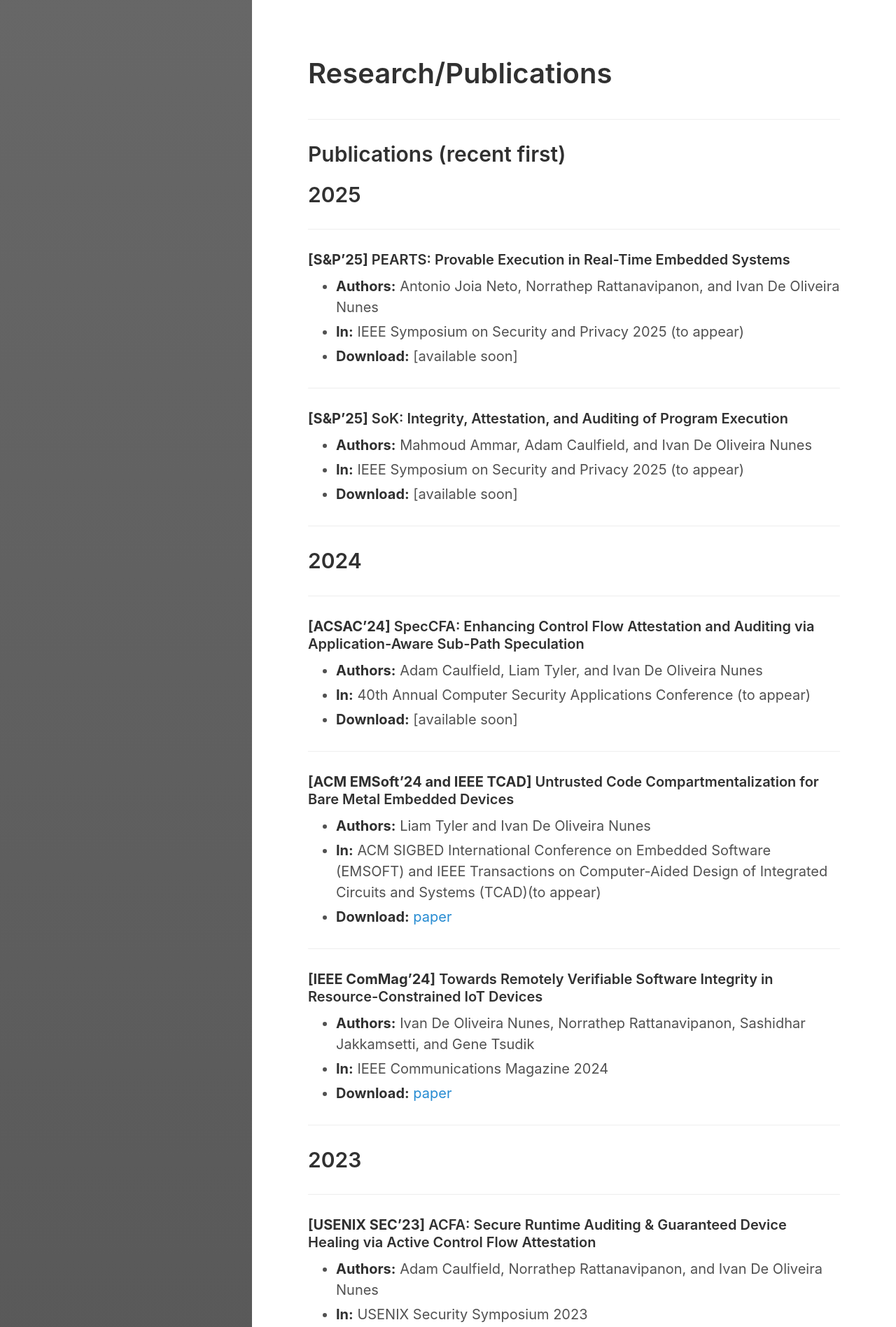
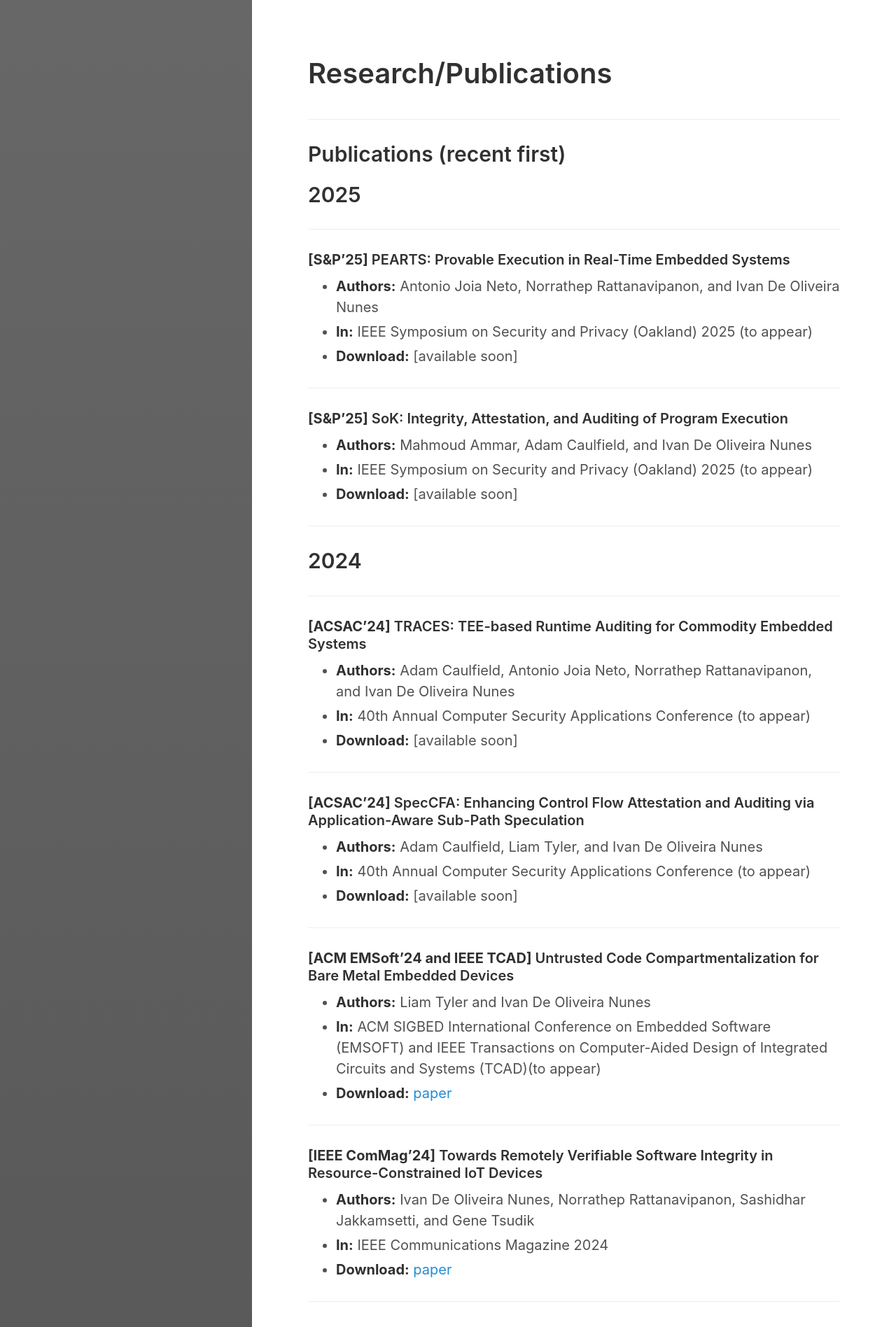
Before and after one commit to ivanolive/ivanolive.github.io, a Jekyll site: the page built from research.md, in a window 1280 px wide. Shown: the top 1896 px of the page at 70% size. Built offline with Jekyll 4.4.1, drawn with Linux system fonts in a browser that asks for light colours; some of the changed text lies outside the part shown.

Commit message:
Update research.md

```diff
--- a/research.md
+++ b/research.md
@@ -18,7 +18,7 @@
 #### **\[S&P'25\]** PEARTS: Provable Execution in Real-Time Embedded Systems
 
 - **Authors:** Antonio Joia Neto, Norrathep Rattanavipanon, and Ivan De Oliveira Nunes
-- **In:** IEEE Symposium on Security and Privacy 2025 (to appear)
+- **In:** IEEE Symposium on Security and Privacy (Oakland) 2025 (to appear)
 - **Download:** [available soon]
 
 ___
@@ -27,13 +27,22 @@
 #### **\[S&P'25\]** SoK: Integrity, Attestation, and Auditing of Program Execution
 
 - **Authors:** Mahmoud Ammar, Adam Caulfield, and Ivan De Oliveira Nunes
-- **In:** IEEE Symposium on Security and Privacy 2025 (to appear)
+- **In:** IEEE Symposium on Security and Privacy (Oakland) 2025 (to appear)
 - **Download:** [available soon]
 
 ___
 
 
 ## 2024
+
+___
+
+
+#### **\[ACSAC'24\]** TRACES: TEE-based Runtime Auditing for Commodity Embedded Systems
+
+- **Authors:** Adam Caulfield, Antonio Joia Neto, Norrathep Rattanavipanon, and Ivan De Oliveira Nunes
+- **In:** 40th Annual Computer Security Applications Conference (to appear)
+- **Download:** [available soon]
 
 ___
 
```
